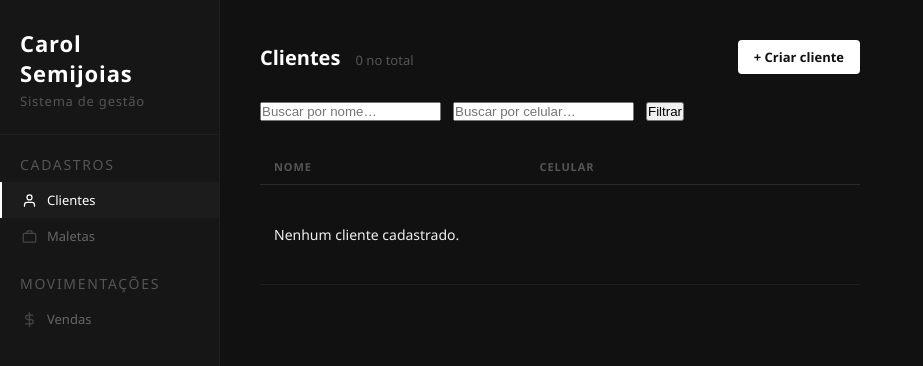
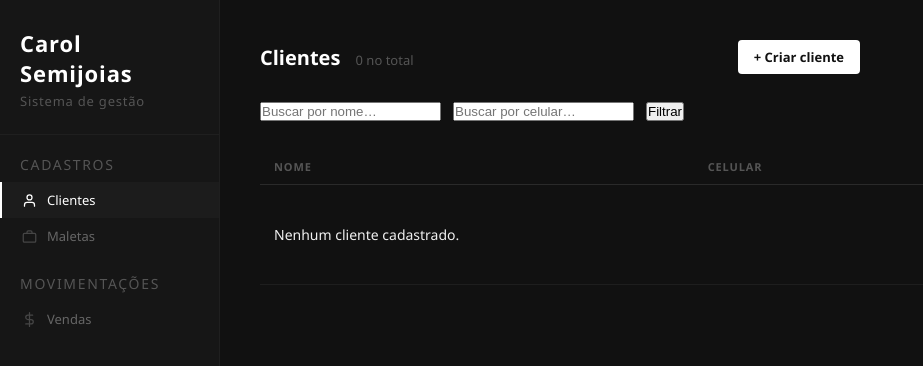
Before and after one commit to guilhcarvalho/admin-semi-joias, a Django app: page /clientes/ in a window 1280 px wide. Shown: the top 366 px of the page, without its empty margins (0-923 px from the left). Run offline with Django 5.2, Linux system fonts and the light colour scheme; data that the repository does not hold is empty.

Commit message:
fix: Adjusting settings in templates

```diff
--- a/semi-joias-admin/clients/services/models_filter.py
+++ b/semi-joias-admin/clients/services/models_filter.py
@@ -1,10 +1,19 @@
 from django.db import models
+from django.db.models.functions import Concat
+from django.db.models import Value
+
 
 class ClienteQuerySet(models.QuerySet):
     def param_filter(self, nome=None, celular=None):
         queryset = self
         if nome:
-            queryset = queryset.filter(first_name__icontains=nome)
+                queryset = queryset.annotate(full_name_f=Concat(
+                'first_name',
+                Value(' '),
+                'last_name'
+                )).filter(full_name_f__icontains=nome)
+
         if celular:
             queryset = queryset.filter(phone_number__icontains=celular)
+
         return queryset
--- a/semi-joias-admin/clients/templates/clients/clientes.html
+++ b/semi-joias-admin/clients/templates/clients/clientes.html
@@ -20,7 +20,7 @@
 
   table {
     width: 100%;
-    max-width: 600px;
+    max-width: 100%;
     border-collapse: collapse;
   }
 
--- a/semi-joias-admin/sales/templates/sales/atualizar_maleta.html
+++ b/semi-joias-admin/sales/templates/sales/atualizar_maleta.html
@@ -80,7 +80,7 @@
 {% endblock %}
 
 {% block content %}
-  <a href="{% url 'sales:maletas_lista' %}" class="btn-voltar">
+  <a href="{% url 'sales:info_maleta' maleta.id %}" class="btn-voltar">
     <svg width="14" height="14" viewBox="0 0 24 24" fill="none" stroke="currentColor" stroke-width="2.5" stroke-linecap="round" stroke-linejoin="round">
       <polyline points="15 18 9 12 15 6"/>
     </svg>
--- a/semi-joias-admin/sales/templates/sales/info_maleta.html
+++ b/semi-joias-admin/sales/templates/sales/info_maleta.html
@@ -29,7 +29,7 @@
     border: 1px solid #1f1f1f;
     border-radius: 6px;
     overflow: hidden;
-    max-width: 760px;
+    max-width: 100%;
     margin-bottom: 40px;
   }
 
@@ -58,7 +58,7 @@
   /* ── Table ── */
   table {
     width: 100%;
-    max-width: 760px;
+    max-width: 100%;
     border-collapse: collapse;
   }
 
--- a/semi-joias-admin/sales/templates/sales/maletas.html
+++ b/semi-joias-admin/sales/templates/sales/maletas.html
@@ -20,7 +20,7 @@
 
   table {
     width: 100%;
-    max-width: 600px;
+    max-width: 100%;
     border-collapse: collapse;
   }
 
--- a/semi-joias-admin/sales/templates/sales/produtos.html
+++ b/semi-joias-admin/sales/templates/sales/produtos.html
@@ -20,7 +20,7 @@
 
   table {
     width: 100%;
-    max-width: 760px;
+    max-width: 100%;
     border-collapse: collapse;
   }
 
--- a/semi-joias-admin/sales/templates/sales/vendas_cliente.html
+++ b/semi-joias-admin/sales/templates/sales/vendas_cliente.html
@@ -20,7 +20,7 @@
 
   table {
     width: 100%;
-    max-width: 760px;
+    max-width: 100%;
     border-collapse: collapse;
   }
 
```
